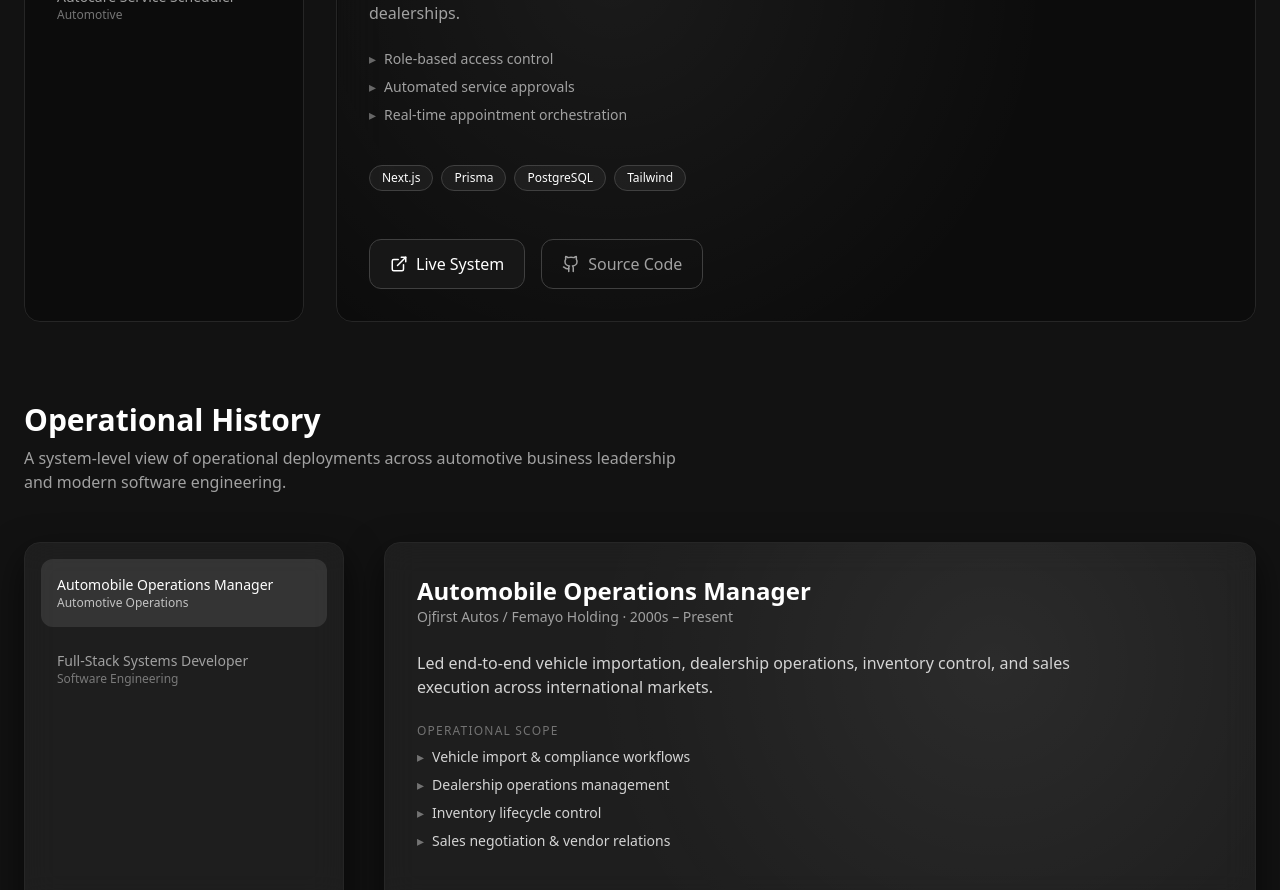
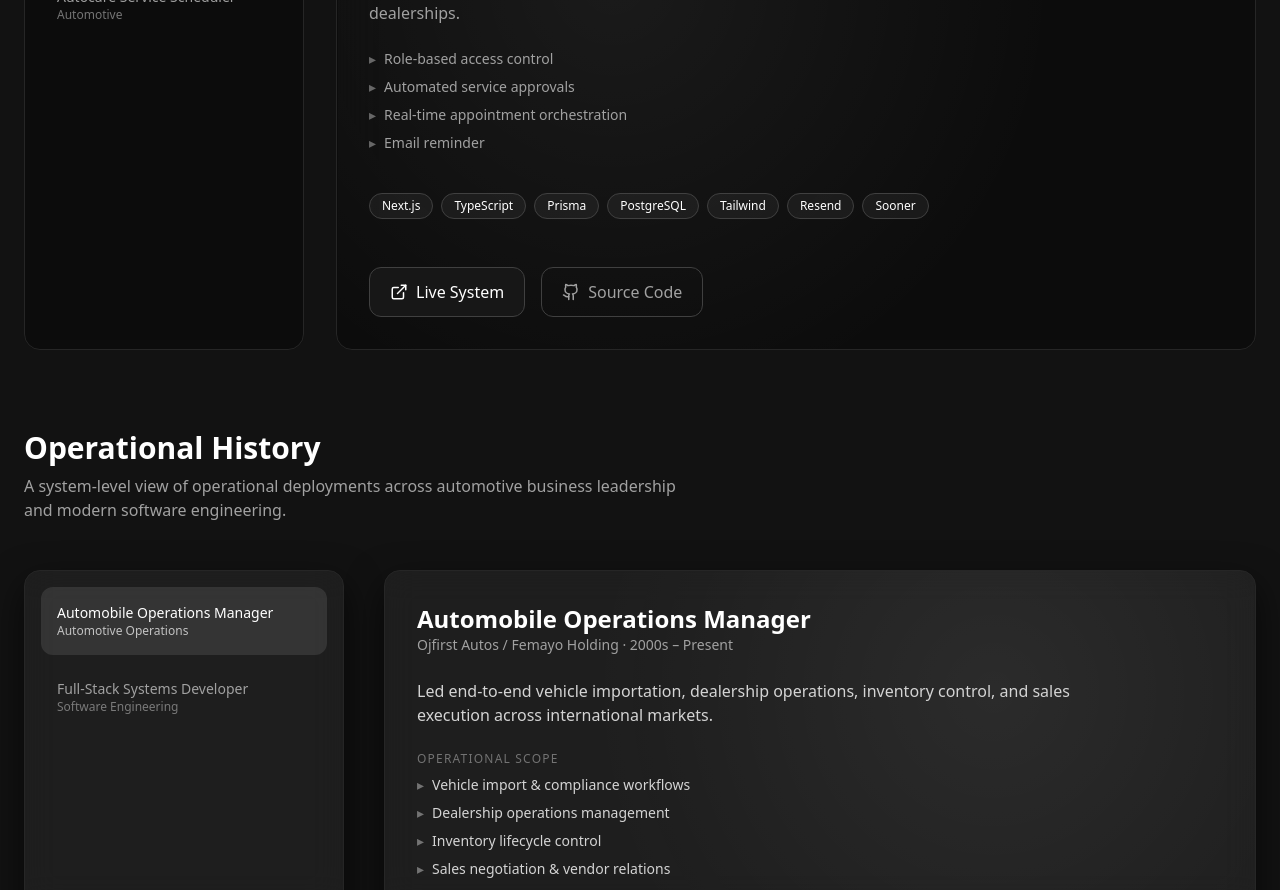
Before and after one commit to Ojfirst/simon-portfolio, a Next.js app: page / in a window 1280 px wide. Shown: the part 1680-2570 px from the top of the page. Built offline with nearby package versions, Linux system fonts and the light colour scheme.

Commit message:
Updated project dta

```diff
--- a/src/components/projects/project-section-mobile.tsx
+++ b/src/components/projects/project-section-mobile.tsx
@@ -4,6 +4,7 @@ import { useState } from "react"
 import { projects, Project } from "@/components/projects/project.data"
 import { ExternalLink, Github, X } from "lucide-react"
 import { useThemeTokens } from "@/lib/theme/useThemeTokens"
+import Link from "next/link"
 
 const ProjectsConsoleMobile = () => {
   const [selected, setSelected] = useState<Project | null>(null)
@@ -67,7 +68,7 @@ const ProjectsConsoleMobile = () => {
             <h3 className={`text-2xl font-bold ${textColor} mb-4`}>
               {selected.name}
             </h3>
-            <p className="text-neutral-700 dark:text-neutral-900 mb-4">
+            <p className={` ${subTextColor}  mb-4`}>
               {selected.summary}
             </p>
 
@@ -76,7 +77,7 @@ const ProjectsConsoleMobile = () => {
               {selected.highlights.map((item) => (
                 <li
                   key={item}
-                  className="text-neutral-800 dark:text-neutral-900 text-sm before:content-['▸'] before:mr-2 before:text-neutral-500"
+                  className={`${subTextColor} text-sm before:content-['▸'] before:mr-2 before:text-neutral-500`}
                 >
                   {item}
                 </li>
@@ -98,24 +99,24 @@ const ProjectsConsoleMobile = () => {
             {/* Links */}
             <div className="flex gap-4">
               {selected.liveUrl && (
-                <a
+                <Link
                   href={selected.liveUrl}
                   target="_blank"
                   className="flex items-center gap-2 px-5 py-3 rounded-xl bg-neutral-900 dark:bg-neutral-800 border border-neutral-700 hover:bg-neutral-800 dark:hover:bg-neutral-700 transition text-white"
                 >
                   <ExternalLink size={18} />
                   Live Demo
-                </a>
+                </Link>
               )}
               {selected.githubUrl && (
-                <a
+                <Link
                   href={selected.githubUrl}
                   target="_blank"
-                  className="flex items-center gap-2 px-5 py-3 rounded-xl border border-neutral-700 hover:bg-neutral-100 dark:hover:bg-neutral-800 transition text-neutral-900 dark:text-neutral-900 dark:hover:text-neutral-100"
+                  className={`flex items-center gap-2 px-5 py-3 rounded-xl border border-neutral-700 bg-neutral-700 dark:hover:bg-neutral-800 transition dark:text-white dark:hover:text-neutral-100`}
                 >
                   <Github size={18} />
                   Source Code
-                </a>
+                </Link>
               )}
             </div>
           </div>
--- a/src/components/projects/project.data.ts
+++ b/src/components/projects/project.data.ts
@@ -21,8 +21,17 @@ export const projects: Project[] = [
 			'Role-based access control',
 			'Automated service approvals',
 			'Real-time appointment orchestration',
+			'Email reminder',
 		],
-		stack: ['Next.js', 'Prisma', 'PostgreSQL', 'Tailwind'],
+		stack: [
+			'Next.js',
+			'TypeScript',
+			'Prisma',
+			'PostgreSQL',
+			'Tailwind',
+			'Resend',
+			'Sooner',
+		],
 		liveUrl: '#',
 		githubUrl: '#',
 	},
--- a/src/hooks/use-mobile.ts
+++ b/src/hooks/use-mobile.ts
@@ -2,8 +2,7 @@
 
 import { useEffect, useState } from 'react';
 
-// Just a number, no need for a complex type
-const MOBILE_BREAKPOINT = 850;
+const MOBILE_BREAKPOINT = 750;
 
 const useMobile = (): boolean => {
 	// Provide initial value based on current window width (if available)
```
